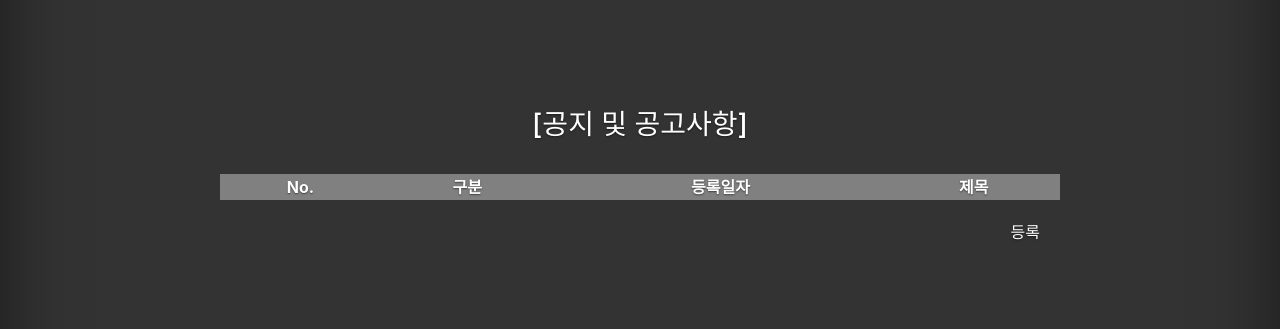
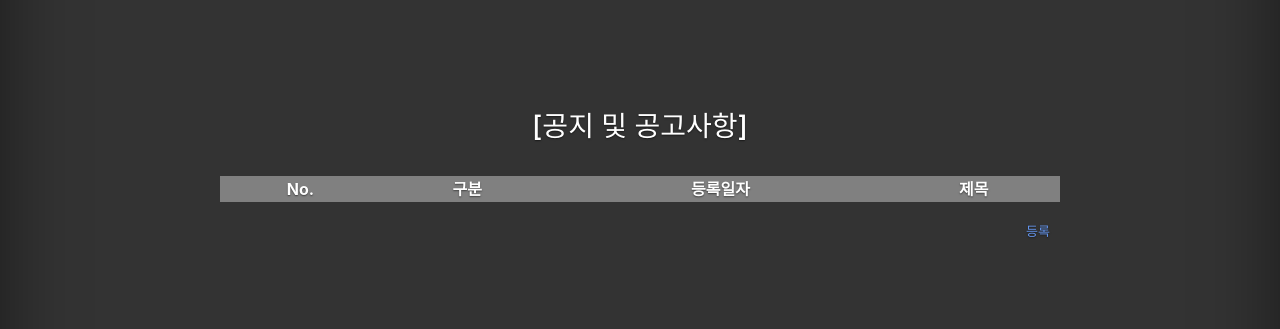
Before and after one commit to hi-devon/heroku_upload, a Django app: page /board-list in a window 1280 px wide. Shown: the part 206-535 px from the top of the page. Run offline with Django 3.2, Linux system fonts and the light colour scheme; data that the repository does not hold is empty; some libraries are stand-ins or nearby versions.

Commit message:
passlib install

```diff
--- a/home/templates/board_list.html
+++ b/home/templates/board_list.html
@@ -93,8 +93,8 @@ function PasswordCheck() {
 </tr>
 {% endfor %}
 <tr>
-	<td colspan="4" style="text-align:right;padding-right:20px;padding-top:20px;">
-		<a href="javascript:register_confirm();">등록</a>
+	<td colspan="4" style="font-size:13px;text-align:right;padding-right:10px;padding-top:20px;">
+		<a style="color:cornflowerblue;" href="javascript:register_confirm();">등록</a>
 	</td>
 </tr>
 </tbody>
```
